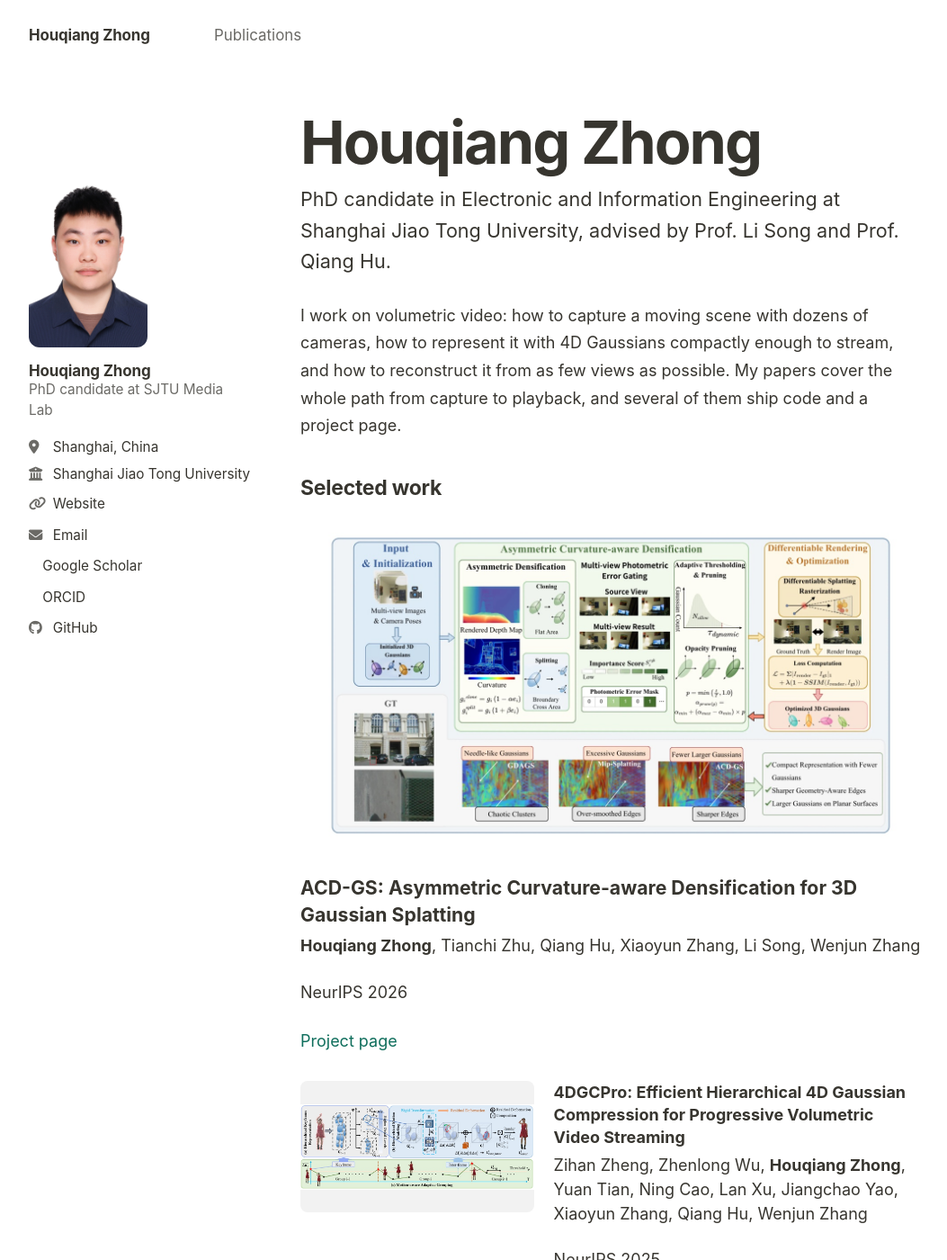
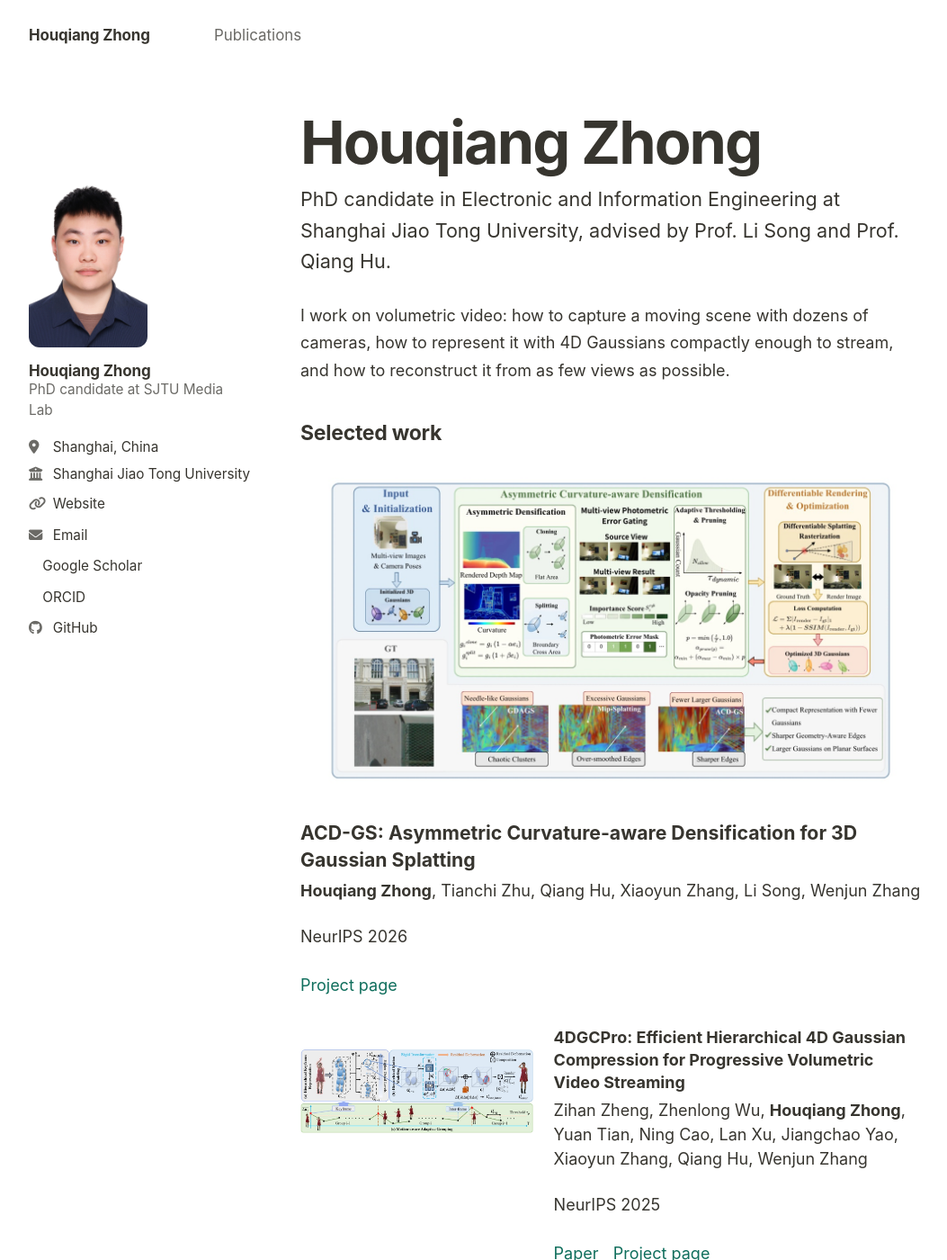
Before and after one commit to waveviewer/waveviewer.github.io, a Jekyll site: the page built from _pages/about.md, in a window 1280 px wide and 1400 px high. Shown: the whole window at 90% size, without its empty margins (112-1165 px from the left). Built offline with Jekyll 4.4.1, drawn with Linux system fonts in a browser that asks for light colours; a style sheet for code colours, icons or effects is not loaded; some of the changed text lies outside the part shown.

Commit message:
Add the DP-DeGauss teaser and tighten the research summary
Shorten the introduction, fold novel-view synthesis into 3D/4D
reconstruction so there are three research interests, and show the
DP-DeGauss figure as its publication thumbnail.

```diff
--- a/_pages/about.md
+++ b/_pages/about.md
@@ -9,7 +9,7 @@ redirect_from:
 
 <p class="lead">PhD candidate in Electronic and Information Engineering at Shanghai Jiao Tong University, advised by Prof. Li Song and Prof. Qiang Hu.</p>
 
-I work on volumetric video: how to capture a moving scene with dozens of cameras, how to represent it with 4D Gaussians compactly enough to stream, and how to reconstruct it from as few views as possible. My papers cover the whole path from capture to playback, and several of them ship code and a project page.
+I work on volumetric video: how to capture a moving scene with dozens of cameras, how to represent it with 4D Gaussians compactly enough to stream, and how to reconstruct it from as few views as possible.
 
 {% assign recent = site.publications | sort: "date" | reverse %}
 {% assign featured = recent | first %}
--- a/_sass/_custom.scss
+++ b/_sass/_custom.scss
@@ -217,7 +217,7 @@ body {
   aspect-ratio: 16 / 9;
   object-fit: contain;
   border-radius: 8px;
-  background: #f2f2f2;
+  background: #ffffff;
   transition: transform 0.5s ease;
 }
 
```
Also changed, not shown: other parts of _pages/about.md (+1 -2 lines), _publications/2026-05-01-dp-degauss.md (+2 -0 lines), images/teasers/degauss.jpg (added).
